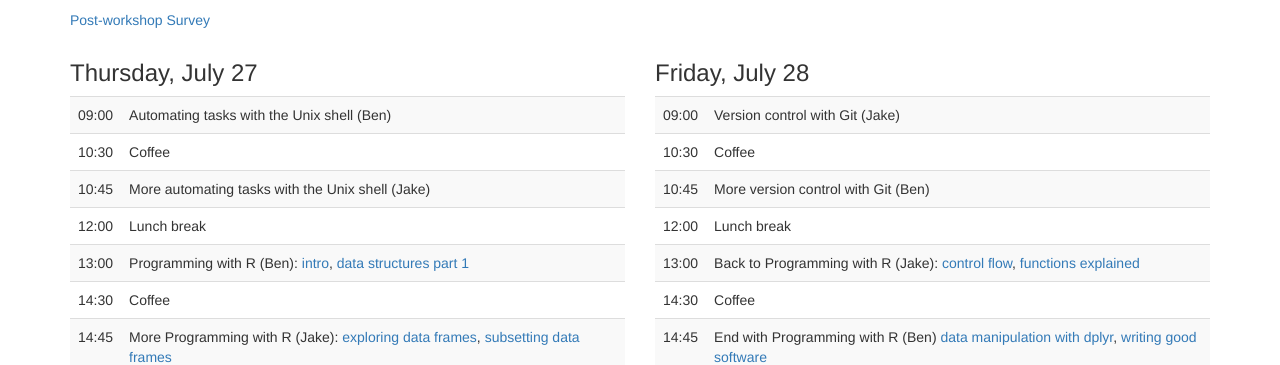
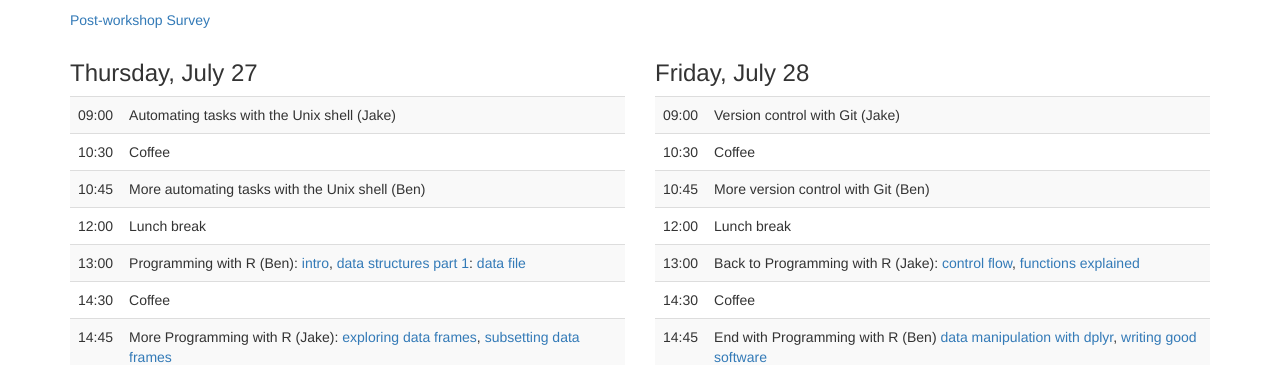
Before and after one commit to JCSzamosi/2017-07-27-McMaster, a Jekyll site: the page index.html, which Jekyll copies as it is, in a window 1280 px wide and 900 px high, scrolled down 968 px. Shown: the part 153-518 px from the top of the window. Built offline with Jekyll 4.4.1, drawn with Linux system fonts in a browser that asks for light colours.

Commit message:
switch teaching order; add link to gapminder CSV

```diff
--- a/index.html
+++ b/index.html
@@ -292,13 +292,13 @@
   <div class="col-md-6">
     <h3>Thursday, July 27</h3>
     <table class="table table-striped">
-      <tr> <td>09:00</td>  <td>Automating tasks with the Unix shell (Ben)</td> </tr>
+      <tr> <td>09:00</td>  <td>Automating tasks with the Unix shell (Jake)</td> </tr>
       <tr> <td>10:30</td> <td>Coffee</td> </tr>
-      <tr> <td>10:45</td>  <td>More automating tasks with the Unix shell (Jake)</td> </tr>
+      <tr> <td>10:45</td>  <td>More automating tasks with the Unix shell (Ben)</td> </tr>
       <tr> <td>12:00</td>  <td>Lunch break</td> </tr>
       <tr> <td>13:00</td>  <td>Programming with R (Ben):
 <a href="http://swcarpentry.github.io/r-novice-gapminder/01-rstudio-intro/">intro</a>,
-<a href="http://swcarpentry.github.io/r-novice-gapminder/04-data-structures-part1/">data structures part 1</a>
+<a href="http://swcarpentry.github.io/r-novice-gapminder/04-data-structures-part1/">data structures part 1</a>: <a href="https://raw.githubusercontent.com/resbaz/r-novice-gapminder-files/master/data/gapminder-FiveYearData.csv">data file</a>
 
 </td> </tr>
       <tr> <td>14:30</td>  <td>Coffee</td> </tr>
```
